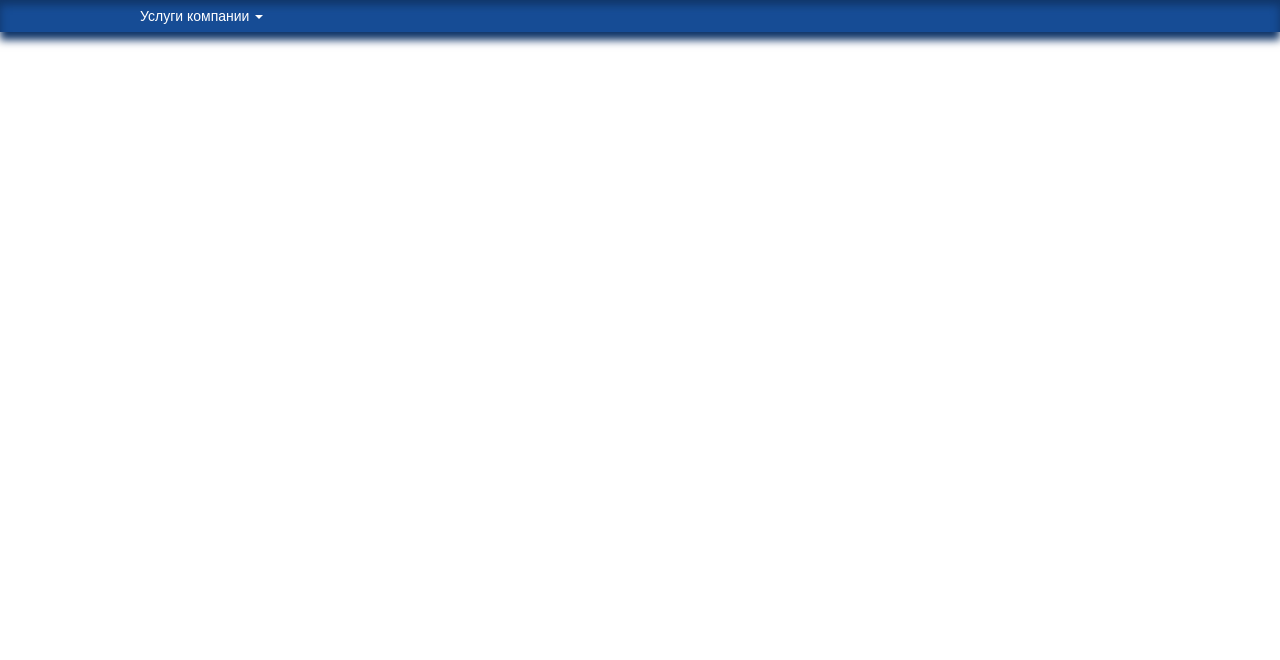
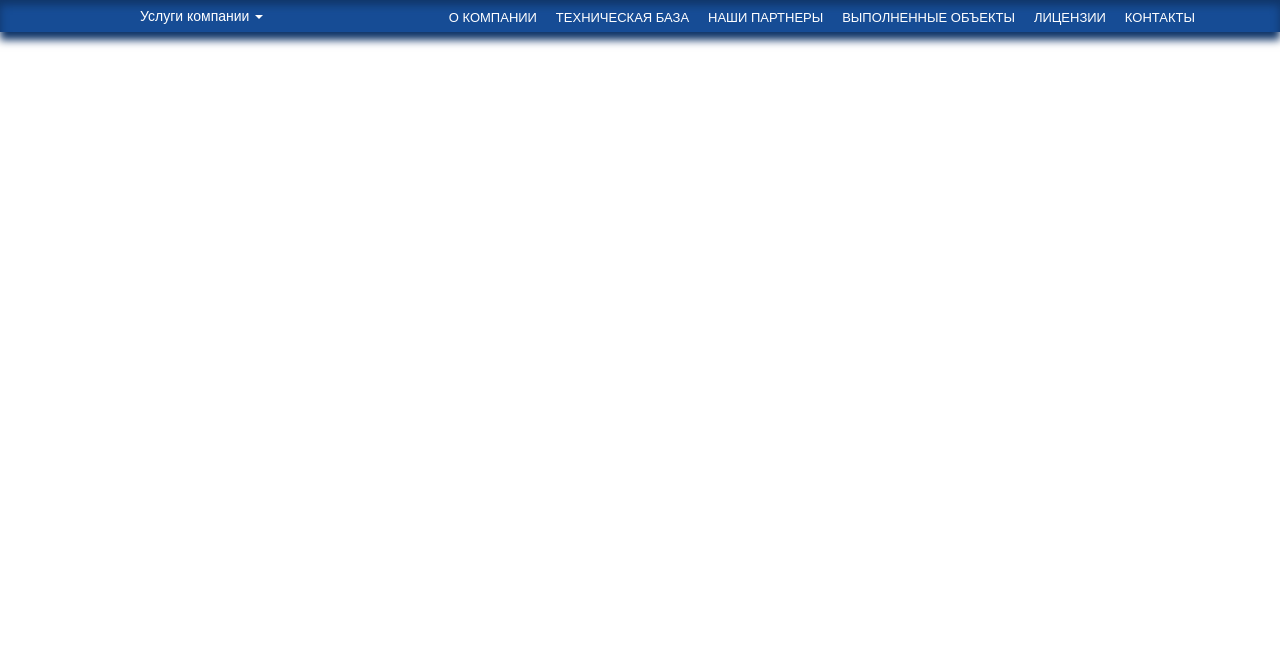
Before and after one commit to alexxx-ivanow/tphmspb, a plain HTML site: page index.html in a window 1280 px wide. Shown: the part 140-800 px from the top of the page. Drawn offline with nearby package versions, Linux system fonts and the light colour scheme.

Commit message:
Начал делать правое верхнее меню

```diff
--- a/css/style.css
+++ b/css/style.css
@@ -110,25 +110,25 @@ body{
     margin-left: 50px;
 }
 
-/*верхнее выезжающее меню*/
-/*#ddmenu {
-  display: block;
-  width: 100%;
-  height: 80px;
-  margin: 0 auto;
-  padding: 0 15px;
-  background: #fff;
-  border-radius: 6px;
-  border: 1px solid rgba(0, 0, 0, 0.15);
-  box-shadow: 0 1px 1px rgba(20, 20, 20, 0.2);
-  cursor: pointer;
-  outline: none;
-  font-weight: bold;
-  color: #8aa8bd;
+.right-top-menu {
+    display: inline-block;
+    float: right;
+    margin-top: -32px;
 }
 
-#ddmenu li { display: inline-block; font-size: 1.45em; text-shadow: 1px 1px 0 #fff; border-right: 1px solid #dae0e5; }
-*/
+.right-top-menu li {
+    display: inline;
+    text-transform: uppercase;
+    margin-right: 15px;
+    font-size: 13px;
+}
+
+.right-top-menu a {
+	color: #fff;
+	text-decoration:none;
+}
+
+/*верхнее выезжающее меню*/
 #ddmenu {
     width: 250px;
 	list-style:none;
@@ -139,15 +139,6 @@ body{
   display: block;
   float: left;
   text-decoration: none;
-  /*padding: 0 12px;
-  line-height: 78px;
-  font-weight: bold;
-  text-decoration: none;
-  color: #6c87c0;
-  -webkit-transition: all 0.2s linear;
-  -moz-transition: all 0.2s linear;
-  -o-transition: all 0.2s linear;
-  transition: all 0.2s linear;*/
 }
 
 #ddmenu li:hover{
@@ -167,43 +158,14 @@ body{
   margin: 0;
   padding: 7px 0;
   list-style: none;
-  /*box-shadow: 0 8px 8px #103568 inset;*/
   box-shadow: 0 8px 8px #103568, 0 8px 8px #103568 inset;
 }
 
-
-
-
-/*#ddmenu ul:after {
-  content: "";
-  width: 0;
-  height: 0;
-  position: absolute;
-  bottom: 100%;
-  left: 8px;
-  border-width: 0 8px 8px 8px;
-  border-style: solid;
-  border-color: #fff transparent;
-}
-
-#ddmenu ul:before {
-  content: "";
-  width: 0;
-  height: 0;
-  position: absolute;
-  bottom: 100%;
-  left: 4px;
-  border-width: 0 10px 10px 10px;
-  border-style: solid;
-  border-color: rgba(0, 0, 0, 0.1) transparent;
-}*/
-
 #ddmenu ul li {
   display: inline-block;
-  width: 22%;
+  width: 23.5%;
   float:left;
   font-size:13px;
-  /*border-right:1px solid #124b99;*/
   height:60px;
   padding:5px 8px;
   margin-left:7px;
--- a/index.html
+++ b/index.html
@@ -49,8 +49,6 @@
 	</div>
 	<nav role="navigation" class="navbar top-navbar">
 		<div class="container-fuid top-menu">
-			<!--div class="container">
-				<div class="row"-->
 					<div id="jq-dropdown-1" class="jq-dropdown jq-dropdown-tip container">
 						<ul class="jq-dropdown-menu" id="ddmenu">
 							<li class=""><a href="#"  class="left-top-menu" data-toggle="dropdown">Услуги компании <span class="caret"></span></a>
@@ -71,15 +69,17 @@
 									<button class="but-close"></button>
 								  </div>
 								</ul>
-
 							</li>
 						</ul>
+						<ul class="right-top-menu">
+							<li><a href="#">О компании</a></li>
+							<li><a href="#">Техническая база</a></li>
+							<li><a href="#">Наши партнеры</a></li>
+							<li><a href="#">Выполненные объекты</a></li>
+							<li><a href="#">Лицензии</a></li>
+							<li><a href="#">Контакты</a></li>
+						</ul>
 					</div>
-					<!--div class="col-lg-8">
-
-					</div-->
-				<!--/div>
-			</div-->
 		</div>
 	</nav>
     <!-- jQuery (necessary for Bootstrap's JavaScript plugins) -->
```
